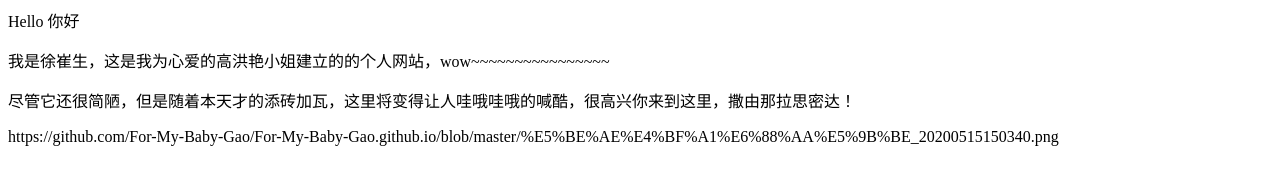
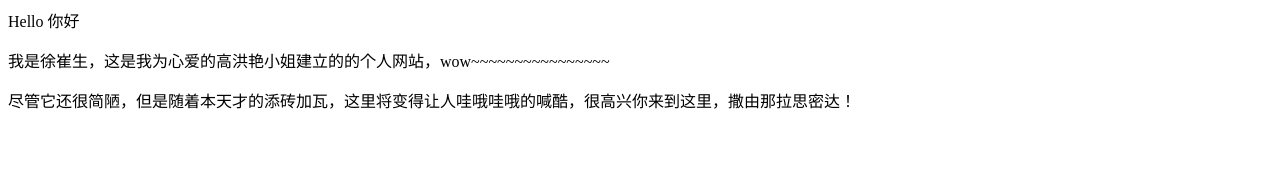
Before and after one commit to For-My-Baby-Gao/For-My-Baby-Gao.github.io, a plain HTML site: page index.html in a window 1280 px wide. Drawn offline with Linux system fonts and the light colour scheme.

Commit message:
Update index.html

```diff
--- a/index.html
+++ b/index.html
@@ -1,5 +1,5 @@
 <p>Hello 你好</p>
 <p>我是徐崔生，这是我为心爱的高洪艳小姐建立的的个人网站，wow~~~~~~~~~~~~~~~~ </p>
 <p>尽管它还很简陋，但是随着本天才的添砖加瓦，这里将变得让人哇哦哇哦的喊酷，很高兴你来到这里，撒由那拉思密达！</p>
-https://github.com/For-My-Baby-Gao/For-My-Baby-Gao.github.io/blob/master/%E5%BE%AE%E4%BF%A1%E6%88%AA%E5%9B%BE_20200515150340.png
+
 <ul>
```
